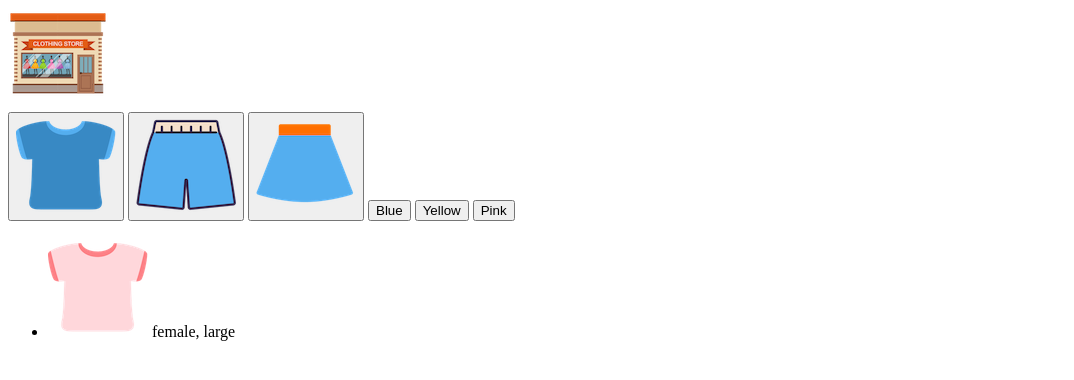
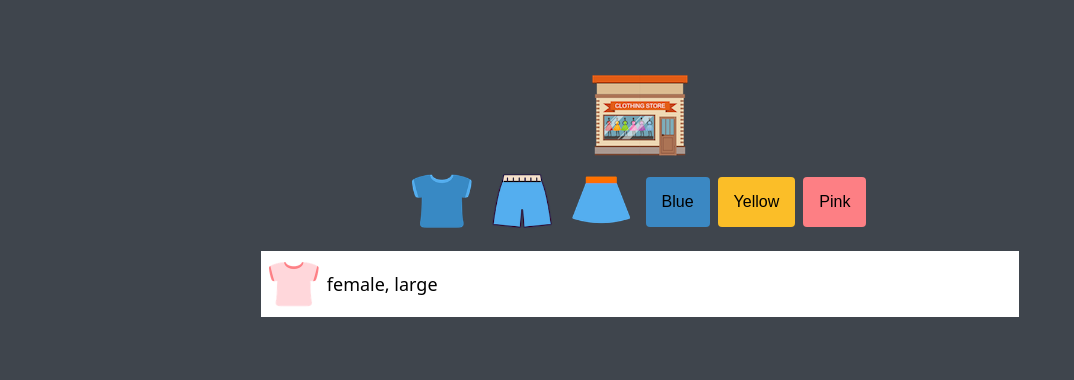
Before and after one commit to SeonhyeY/mini-shopping, a plain HTML site: page index.html in a window 1280 px wide. Shown: the whole page, without its empty margins (0-1074 px from the left). Drawn offline with Linux system fonts and the light colour scheme.

Commit message:
CSS is done

```diff
--- a/style.css
+++ b/style.css
@@ -6,4 +6,121 @@
   --color-yellow: #fbbe28;
   --color-pink: #fd7f84;
   --color-light-grey: #dfdfdf;
+
+  /* size */
+  --base-space: 8px;
+  --size-button: 60px;
+  --size-border: 4px;
+  --size-thumbnail: 50px;
+  --font-size: 18px;
+
+  /* animation */
+  --animation-duration: 300ms;
 }
+
+* {
+  box-sizing: border-box;
+}
+
+body {
+  height: 100vh;
+  background-color: var(--color-black);
+  display: flex;
+  flex-direction: column;
+  justify-content: center;
+  align-items: center;
+  font-family: system-ui, -apple-system, BlinkMacSystemFont, 'Segoe UI', Roboto,
+    Oxygen, Ubuntu, Cantarell, 'Open Sans', 'Helvetica Neue', sans-serif;
+}
+
+.logo {
+  cursor: pointer;
+  transition: transform var(--animation-duration) ease;
+}
+
+.btns {
+  display: flex;
+  align-items: center;
+}
+
+.btn {
+  background-color: transparent;
+  border: none;
+  outline: none;
+  cursor: pointer;
+  transition: transform var(--animation-duration) ease;
+  margin-right: var(--base-space);
+}
+
+.logo:hover,
+.btn:hover {
+  transform: scale(1.1);
+}
+
+.imgBtn {
+  width: var(--size-button);
+  height: var(--size-button);
+}
+
+.colorBtn {
+  font-size: var(--button-size);
+  padding: calc(var(--base-space) * 2);
+  margin-right: var(--base-space);
+  border-radius: var(--size-border);
+}
+
+.blue {
+  background-color: var(--color-blue);
+}
+
+.yellow {
+  background-color: var(--color-yellow);
+}
+
+.pink {
+  background-color: var(--color-pink);
+}
+
+.items {
+  list-style: none;
+  height: 60%;
+  width: 60%;
+  padding-left: 0;
+  overflow-y: auto;
+}
+
+.items::-webkit-scrollbar-track {
+  -webkit-box-shadow: inset 0 0 6px rgba(63, 69, 77, 0.1);
+}
+
+.items::-webkit-scrollbar {
+  width: 15px;
+  background-color: #f5f5f5;
+}
+
+.items::-webkit-scrollbar-thumb {
+  -webkit-box-shadow: inset 0 0 6px rgba(63, 69, 77, 0.3);
+  background-color: #555;
+}
+
+.item {
+  background-color: var(--color-white);
+  display: flex;
+  align-items: center;
+  padding: var(--base-space);
+  margin-bottom: var(--base-space);
+}
+
+.item:last-child {
+  margin-bottom: 0;
+}
+
+.item__thumbnail {
+  width: var(--size-thumbnail);
+  height: var(--size-thumbnail);
+}
+
+.item__desciprtion {
+  margin-left: var(--base-space);
+  font-size: var(--font-size);
+}
```
